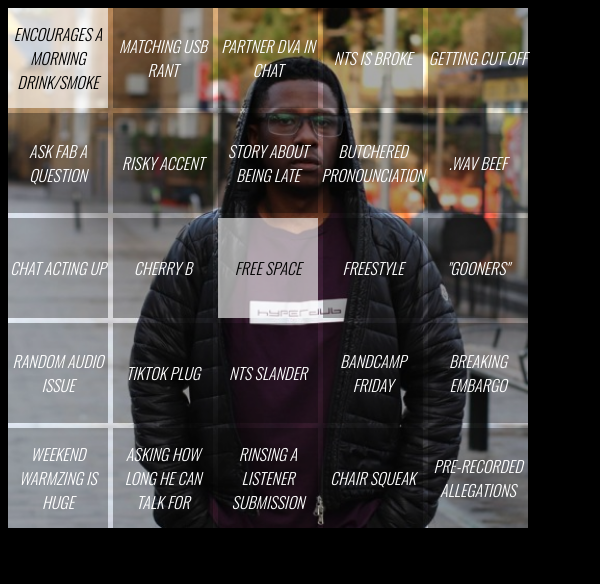
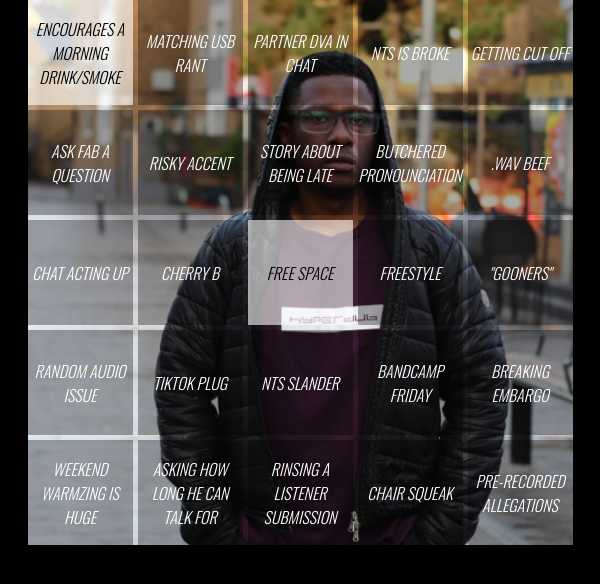
Before and after one commit to 4rd/issbingogang, a plain HTML site: page index.html in a window 600 px wide. Both pictures are taken after a click on the element "ENCOURAGES A MORNING DRINK/SMOKE". Drawn offline with nearby package versions, Linux system fonts and the light colour scheme.

Commit message:
stupendous

```diff
--- a/css/style.css
+++ b/css/style.css
@@ -1,28 +1,52 @@
-@import url('https://fonts.googleapis.com/css2?family=Oswald:wght@200..700&display=swap');
-
 body {
+  margin: 0;
   background-color: #000;
 
   font-family: "Oswald", sans-serif;
   font-weight: 300;
   text-transform: uppercase;
   font-style: italic;
+
+  display: flex;
+  justify-content: center;
+  align-items: center;
 }
 
 .container {
-  display: grid;
   display: inline-block;
 }
 
 .grid {
+  margin: auto;
   display: grid;
-  grid-template-columns: repeat(5, 100px);
-  grid-template-rows: repeat(5, 100px);
-  grid-gap: 5px;
 
   background-image: url("../img/scratcha-bg.jpg");
   background-position: center;
   background-size: cover;
+}
+
+@media only screen and (max-width: 600px) {
+  body {
+    font-size: 0.75rem;
+  }
+
+  .grid {
+    grid-template-columns: repeat(5, 19vw);
+    grid-template-rows: repeat(5, 19vw);
+    grid-gap: 1.25vw;
+  }
+}
+
+@media only screen and (min-width: 600px) {
+  body {
+    font-size: 1rem;
+  }
+
+  .grid {
+    grid-template-columns: repeat(5, 105px);
+    grid-template-rows: repeat(5, 105px);
+    grid-gap: 5px;
+  }
 }
 
 .card {
@@ -43,8 +67,11 @@ body {
   color: #000;
 }
 
-.card:hover {
-  background-color: #555555AA;
+
+@media (hover: hover) {
+  .card:hover {
+    background-color: #555555AA;
+  }
 }
 
 .marquee {
--- a/index.html
+++ b/index.html
@@ -5,7 +5,7 @@
   <meta name="description" content="FRIDAY GANG BINGO" />
   <meta charset="utf-8">
   <title>FRIDAY GANG BINGO</title>
-  <meta name="viewport" content="width=device-width, initial-scale=1">
+  <meta name="viewport" content="width=device-width, user-scalable=no, initial-scale=1.0">
   <meta name="author" content="">
   <link rel="stylesheet" href="css/style.css">
   <link rel="preconnect" href="https://fonts.googleapis.com">
@@ -16,7 +16,7 @@
 <body>
 
 <audio id="air-horn" src="res/airhorn.mp3"></audio>
-<audio id="glass1" src="res/glass1.mp3"></audio>
+<audio id="glass1" src="res/glass1.m4a"></audio>
 <audio id="glass2" src="res/glass2.mp3"></audio>
 
 <div class="container">
--- a/js/cards.js
+++ b/js/cards.js
@@ -71,9 +71,12 @@ for (const [i, cellId] of cells.entries()) {
 const audioElems = ["air-horn", "glass1", "glass2"]
 
 function onClickCard(elem) {
-  if (!elem.classList.contains('card-selected')) {
+  var wasSelected = elem.classList.contains('card-selected');
+
+  elem.classList.toggle('card-selected');
+
+  if (!wasSelected) {
     var audioId = audioElems[audioElems.length * Math.random() | 0];
     document.getElementById(audioId).play();
   }
-  elem.classList.toggle('card-selected');
 }
```
Also changed, not shown: 3 other files.
